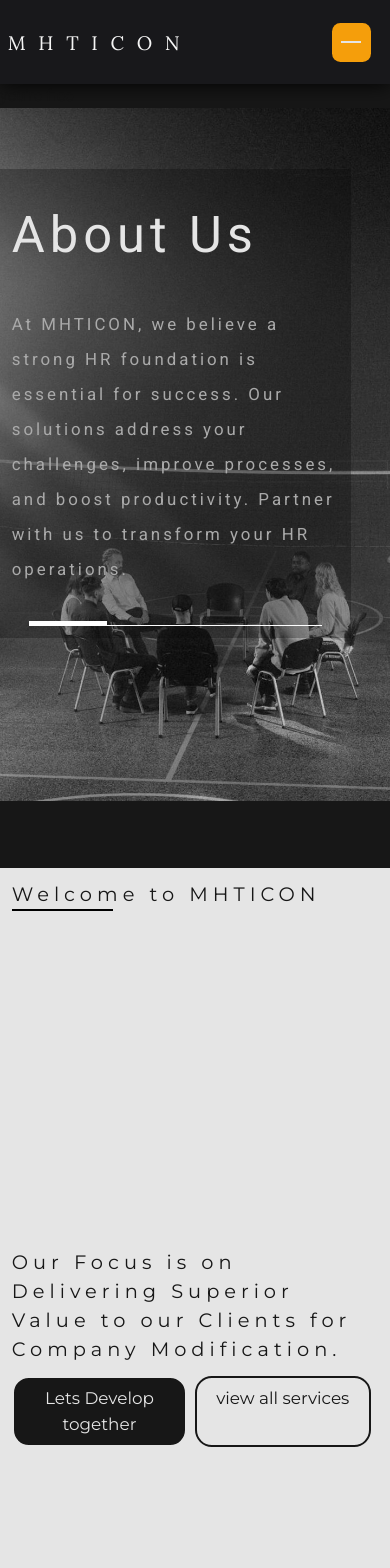
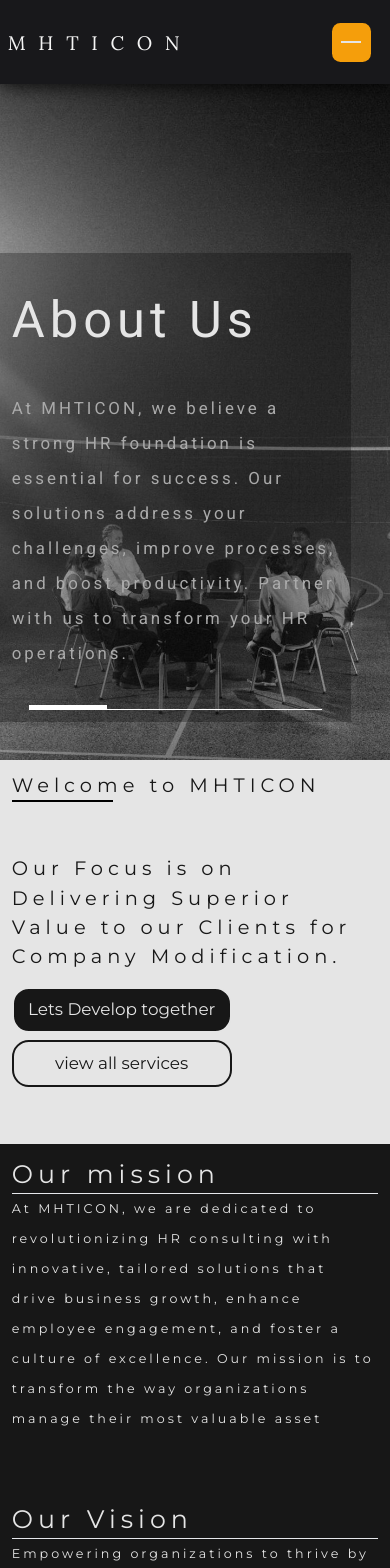
Before and after one commit to talha2510/mhticon, a Next.js app: page /about_us in a window 390 px wide. Shown: the top 1568 px of the page. Built offline with nearby package versions, Linux system fonts and the light colour scheme; a web font is replaced by a local one.

Commit message:
first commit

```diff
--- a/app/ui/about_us/about_us.module.css
+++ b/app/ui/about_us/about_us.module.css
@@ -281,7 +281,7 @@
 
 	.about_us > div:nth-child(1){
 		width: 100vw;
-		height: 90vh;
+		height: 80vh;
 	}
 	.about_us > div:nth-child(1) > img{
 		width: 100%;
@@ -293,7 +293,7 @@
 		flex-direction: column;
 		justify-content: space-evenly;
 		position: absolute;
-		top: 20vh;
+		top: 30vh;
 		background-color: rgba(8, 8, 8, 0.3);
 		padding: 3vw 3vw;
 	}
@@ -331,14 +331,14 @@
 		display: flex;
 		flex-direction: column;
 		width: 100vw;
-		height: 180vh;
+		height: 130vh;
 	}
 
 	.about_us > div:nth-child(3) > div{
 		display: inline-flex;
 		flex-direction: column;
 		width: 100%;
-		height: 50%;
+		height:35%;
 		background-color: rgb(229 229 229);
 		color: rgb(23 23 23);
 		padding: 3vw;
@@ -346,12 +346,19 @@
 	.about_us > div:nth-child(3) > div:nth-child(2){
 		background-color: rgb(23 23 23);
 		color:rgb(229 229 229);
+		height: 65%;
 	}
 	.about_us > div:nth-child(3) > div > div{
 		display: inline-flex;
 		flex-direction: column;
 		width: 100%;
 		height: 100%;
+	}
+	.about_us > div:nth-child(3) > div:nth-child(1) > div:nth-child(1){
+		height: 30%;
+	}
+	.about_us > div:nth-child(3) > div:nth-child(1) > div:nth-child(2){
+		height: 70;
 	}
 	.about_us > div:nth-child(3) > div:nth-child(1) > div > h1{
 		font-size: 2.3vh;
@@ -368,15 +375,15 @@
 	}
 	.about_us > div:nth-child(3) > div:nth-child(1) > div > div{
 		display: inline-flex;
-		flex-direction: row;
+		flex-direction: column;
 	}
 	.about_us > div:nth-child(3) > div:nth-child(1) > div > div:nth-child(2) > a{
 		text-align: center;
-		width: 50%;
+		width: 60%;
 		border-radius: 2vh;
 		font-size: 2vh;
 		padding: 1vh;
-		margin-right: 2vw;
+		margin: 1vw 0vh;
 		transition-duration: 0.25s;
 	}
 	.about_us > div:nth-child(3) > div:nth-child(1) > div > div:nth-child(2) > a:nth-child(1){
@@ -411,12 +418,14 @@
 	/*********************************************fourth div*******************************************/
 	.about_us > div:nth-child(4){
 		width: 100%;
+		height: 60vh;
+		overflow-y: hidden;
 	}
 	/*********************************************fifth div*******************************************/
 	.about_us > div:nth-child(5){
 		position: absolute;
 		z-index: 0;
-		top:305vh;
+		top:240vh;
 		font-size: 6vh;
 		text-align: center;
 		width: 100vw;
@@ -429,7 +438,7 @@
 	/*********************************************sixth div****************************************/
 	.about_us > div:nth-child(6){
 		width: 100vw;
-		height: 60vh;
+		height: 100vh;
 		display: flex;
 		flex-direction: column;
 		align-items: center;
@@ -442,29 +451,30 @@
 		flex-direction: column;
 	}
 
-	.about_us > div:nth-child(6) > div > img{
-		width: 100%;
-	}
-
 	.about_us > div:nth-child(6) > div:nth-child(2){
 		position: absolute;
-		top: 368vh;
+		top: 282.5vh;
 		padding-left: 2vw;
+		display: flex;
+		justify-content: space-evenly;
 	}
 	.about_us > div:nth-child(6) > div:nth-child(2) > span{
-		font-size: 1.5vh;
+		font-size: 2vh;
 	}
 	.about_us > div:nth-child(6) > div:nth-child(2) > h1{
-		font-size: 3vh;
+		font-size: 4vh;
 	}
 	.about_us > div:nth-child(6) > div:nth-child(2) > p{
-		font-size: 1.5vh;
+		font-size: 2vh;
 	}
 	.about_us > div:nth-child(6) > div:nth-child(2) > div{
 		display: inline-flex;
 		flex-direction: column;
 		justify-content: center;
 		height:35%;
+	}
+	.about_us > div:nth-child(6) > div:nth-child(2) > div{
+		padding: 0 1vh 0 0;
 	}
 	.about_us > div:nth-child(6) > div:nth-child(2) > div > div > span:nth-child(2){
 		float:right;
@@ -482,7 +492,7 @@
 		height: 2px;
 	}
 	.about_us > div:nth-child(6) > div:nth-child(2) > div > a{
-		border-radius: 2vh;
+		border-radius: 2vw;
 		font-size: 2vh;
 		padding: 1vh 0vh;
 		margin-right: 2vw;
@@ -491,7 +501,7 @@
 		background-color: rgb(229, 229, 229);
 		color: rgb(23, 23, 23);
 		border: 2px solid rgb(23, 23, 23);
-		width: 40%;
+		width: 50%;
 		text-align: center;
 	}
 	.about_us > div:nth-child(6) > div:nth-child(2) > div > a:active{
@@ -510,7 +520,7 @@
 	/**********************************************eighth div*************************************/
 	.about_us > div:nth-child(8){
 		position: absolute;
-		top:445vh;
+		top:405vh;
 		width: 100vw;
 	}
 	.about_us > div:nth-child(8) > h1{
--- a/app/ui/about_us/about_us.tsx
+++ b/app/ui/about_us/about_us.tsx
@@ -5,7 +5,6 @@ import Link from "next/link";
 
 export default function AboutUS(){
 	return(<div className = {`${about_us_styles.about_us} ${roboto.className}`}>
-		you&apos;re free
 		<div>
 			<Image
 				src = "/about_us/about_us_banner_desktop_image.jpg"
@@ -81,6 +80,7 @@ export default function AboutUS(){
 				width = {1920}
 				height = {2880}
 				alt = "about us desktop and mobile image 3"
+				className="hidden sm:block"
 				/>
 			</div>
 			<div className = {montserrat.className}>
--- a/app/ui/menu/menu.css
+++ b/app/ui/menu/menu.css
@@ -5,7 +5,7 @@
 	height: 100%;
 	background-color: rgb(64 64 64);
 	transition-duration: 0.5s;
-	padding:6vw 2vw 0 2vw;
+	padding:6vw 2vw 2vw 2vw;
 }
 
 .menu_open{
@@ -75,7 +75,7 @@
 @media only screen and (max-width:642px){
 	.menu{
 		width:90%;
-		padding:20vw 2vw 0 2vw;
+		padding:30vw 2vw;
 	}
 
 	.menu_close{
```
Also changed, not shown: 1 other file (tests, documents, lock files or other folders).
